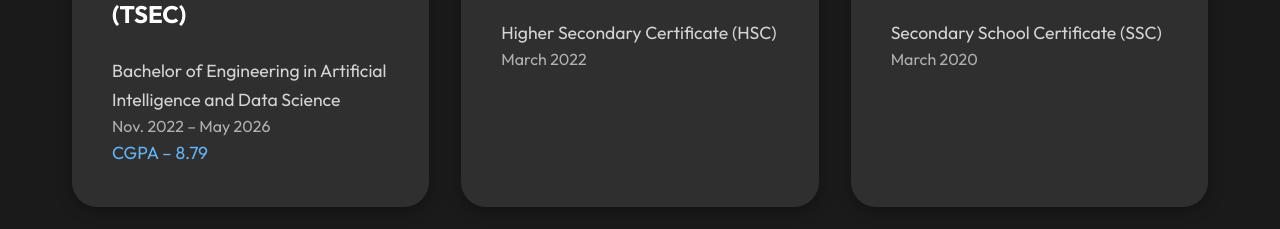
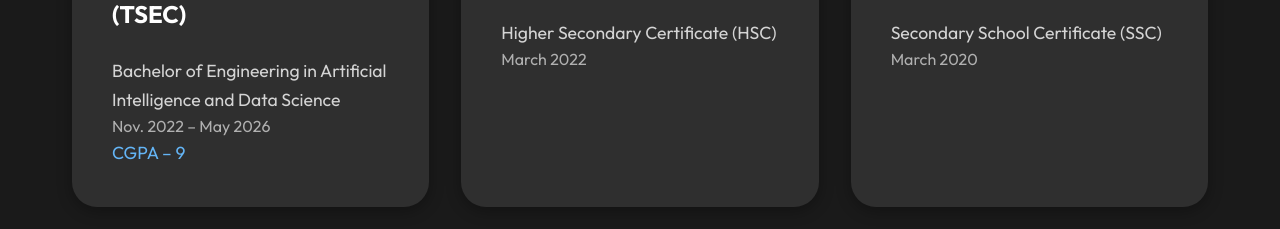
Before and after one commit to shubanborkar/MyWebsite, a React (Vite) app: page / in a window 1280 px wide. Shown: the part 2240-2469 px from the top of the page. Built offline with nearby package versions, Linux system fonts and the light colour scheme.

Commit message:
Update Education.tsx

```diff
--- a/src/components/education/Education.tsx
+++ b/src/components/education/Education.tsx
@@ -9,7 +9,7 @@ const Education = () => {
       institution: "Thadomal Shahani Engineering College (TSEC)",
       degree: "Bachelor of Engineering in Artificial Intelligence and Data Science",
       duration: "Nov. 2022 – May 2026",
-      cgpa: "CGPA – 8.79"
+      cgpa: "CGPA – 9"
     },
     {
       institution: "PACE Junior Science College",
```
